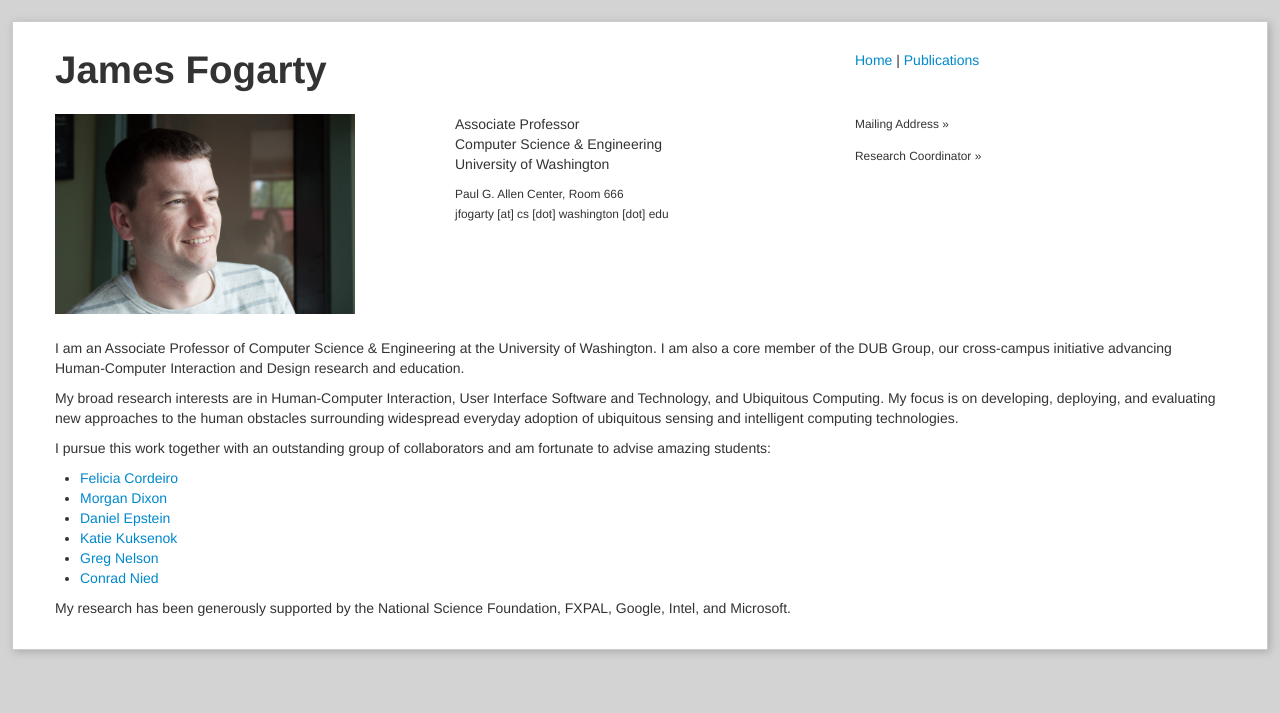
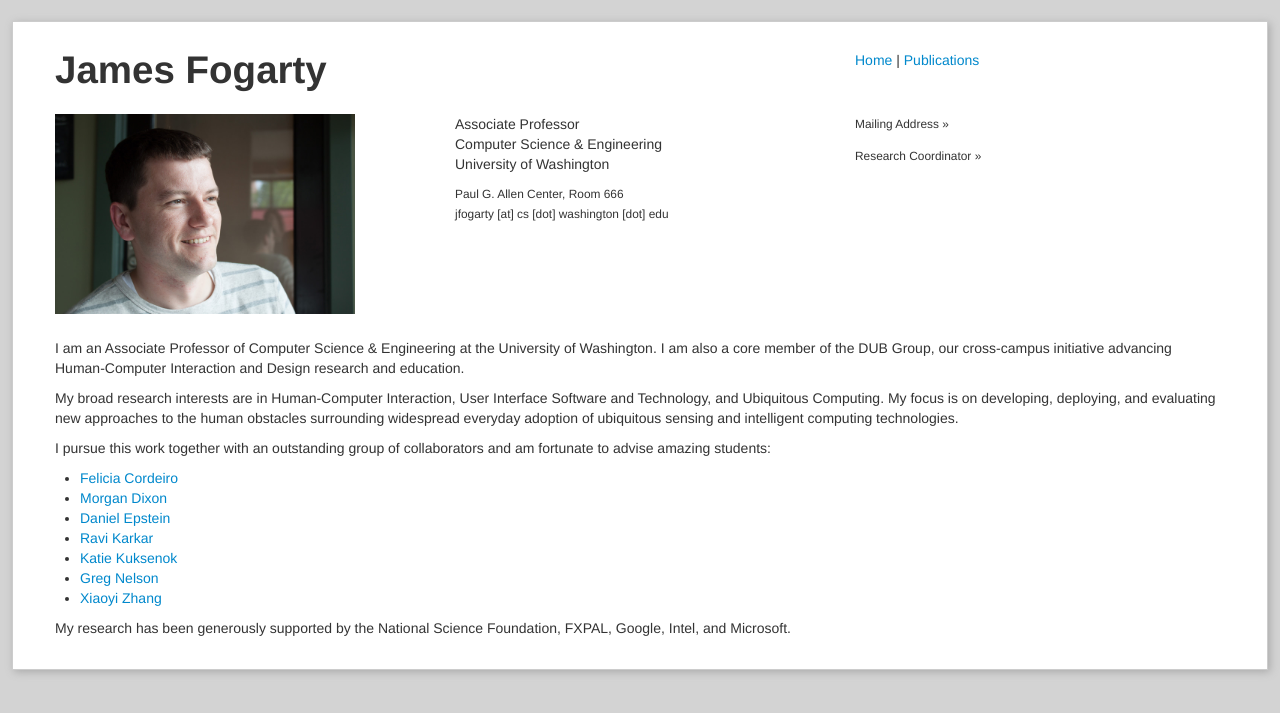
Before and after one commit to karkar/web-jayfo, a Jekyll site: the page built from index.md, in a window 1280 px wide. Shown: the top 713 px of the page. Built offline with Jekyll 4.4.1, drawn with Linux system fonts in a browser that asks for light colours.

Commit message:
Update current students

```diff
--- a/index.md
+++ b/index.md
@@ -83,9 +83,10 @@ I pursue this work together with an outstanding group of collaborators and am fo
 * [Felicia Cordeiro](http://www.feliciacordeiro.com/)
 * [Morgan Dixon](http://homes.cs.washington.edu/~mdixon/)
 * [Daniel Epstein](http://www.depstein.net/)
+* [Ravi Karkar](http://ravikarkar.com/)
 * [Katie Kuksenok](http://students.washington.edu/kuksenok/blog/about/)
 * [Greg Nelson](http://www.greglnelson.info/)
-* [Conrad Nied](http://homes.cs.washington.edu/~anied/)
+* [Xiaoyi Zhang](http://xiaoyizhang.me/)
 
 My research has been generously supported by the National Science Foundation, FXPAL, Google, Intel, and Microsoft.
 {% endcapture %}
```
